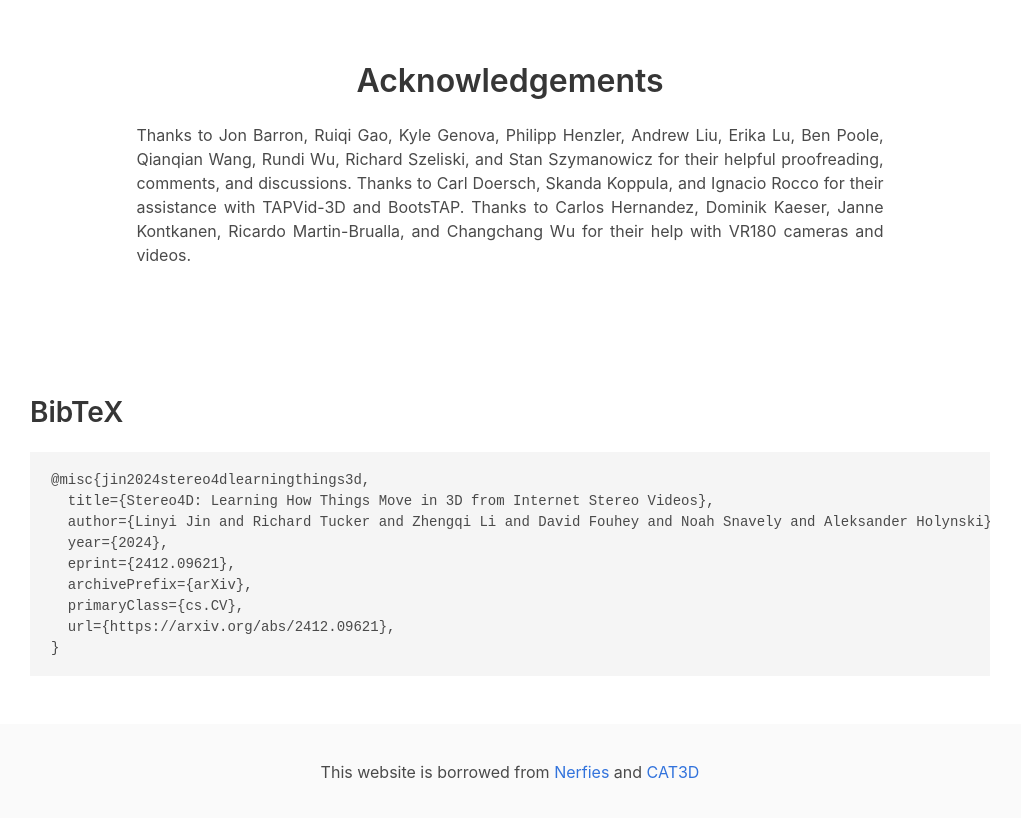
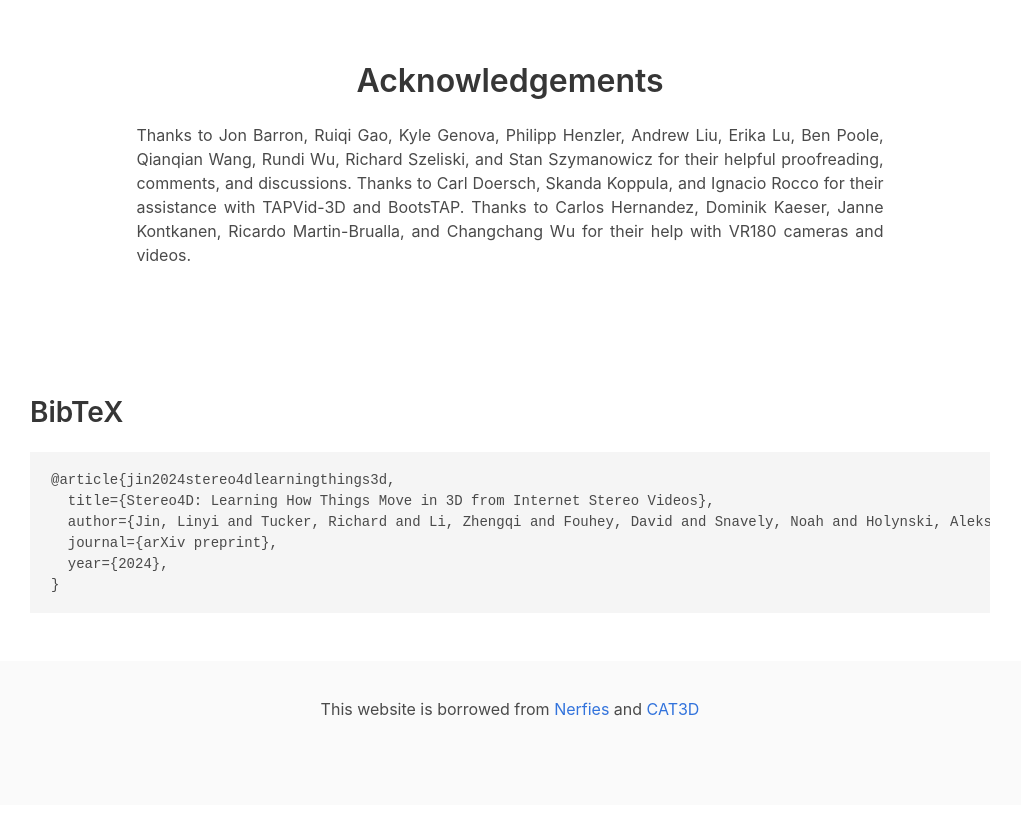
Before and after one commit to Stereo4d/stereo4d.github.io, a plain HTML site: page index.html in a window 1280 px wide. Shown: the part 3701-4519 px from the top of the page, without its empty margins (130-1151 px from the left). Drawn offline with nearby package versions, Linux system fonts and the light colour scheme; some icons are missing; a web font is replaced by a local one.

Commit message:
update bibtex

```diff
--- a/index.html
+++ b/index.html
@@ -752,14 +752,11 @@
     <section class="section" id="BibTeX">
       <div class="container is-max-desktop content">
         <h2 class="title">BibTeX</h2>
-        <pre><code>@misc{jin2024stereo4dlearningthings3d,
+        <pre><code>@article{jin2024stereo4dlearningthings3d,
   title={Stereo4D: Learning How Things Move in 3D from Internet Stereo Videos},
-  author={Linyi Jin and Richard Tucker and Zhengqi Li and David Fouhey and Noah Snavely and Aleksander Holynski},
+  author={Jin, Linyi and Tucker, Richard and Li, Zhengqi and Fouhey, David and Snavely, Noah and Holynski, Aleksander},
+  journal={arXiv preprint},
   year={2024},
-  eprint={2412.09621},
-  archivePrefix={arXiv},
-  primaryClass={cs.CV},
-  url={https://arxiv.org/abs/2412.09621},
 }</code></pre>
       </div>
     </section>
```
